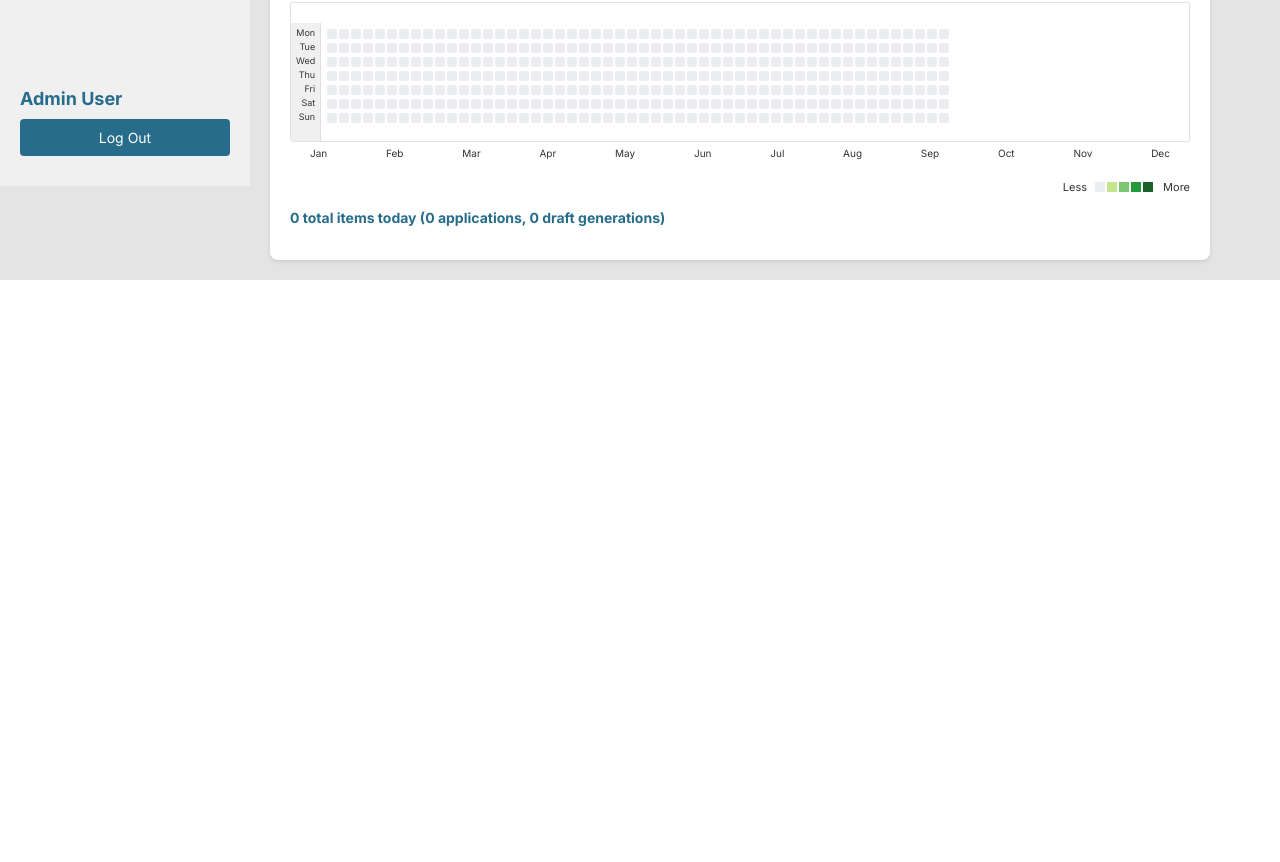
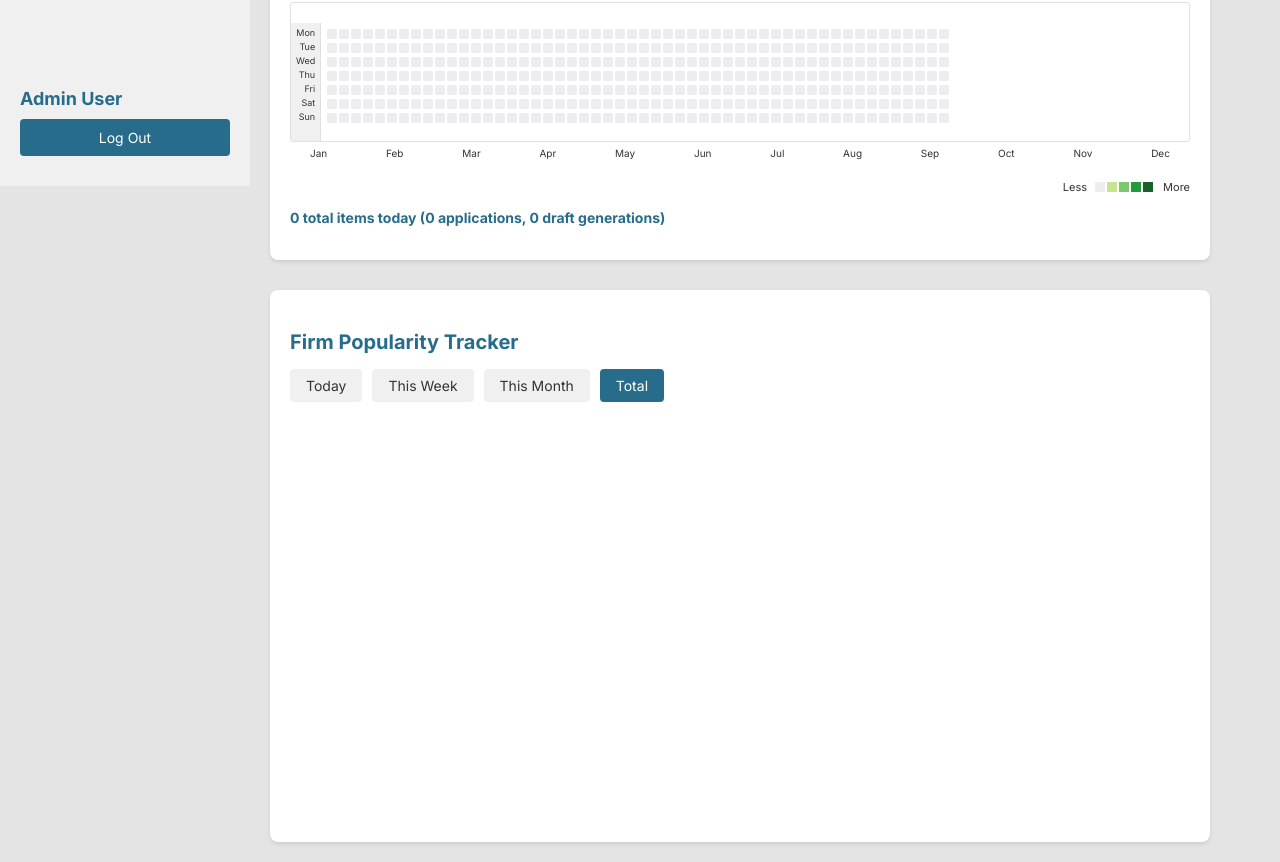
Before and after one commit to lockej2005/talentlex, a React (Create React App) app: page /talentlex-admin in a window 1280 px wide. Shown: the part 614-1476 px from the top of the page. Before the commit the page ends 894 px from the top, so only its background shows below. Built offline with nearby package versions, Linux system fonts and the light colour scheme; no server answers; the database is empty; a web font is replaced by a local one.

Commit message:
firm tracker

```diff
--- a/package.json
+++ b/package.json
@@ -23,6 +23,7 @@
     "react-router-dom": "^6.26.0",
     "react-scripts": "5.0.1",
     "react-select": "^5.8.0",
+    "recharts": "^2.12.7",
     "switch": "^0.0.0",
     "web-vitals": "^2.1.4"
   },
--- a/src/admin/Admin.css
+++ b/src/admin/Admin.css
@@ -369,3 +369,60 @@
     display: none;
   }
 }
+
+.firm-popularity-tracker-admin {
+  margin-top: 30px;
+  max-width: 900px;
+  background-color: #ffffff;
+  padding: 20px;
+  border-radius: 8px;
+  box-shadow: 0 2px 4px rgba(0, 0, 0, 0.1);
+}
+
+.firm-popularity-tracker-admin h3 {
+  color: #276D8B;
+  margin-bottom: 15px;
+  font-size: 20px;
+}
+
+.time-range-selector-admin {
+  display: flex;
+  justify-content: flex-start;
+  margin-bottom: 20px;
+}
+
+.time-range-selector-admin button {
+  background-color: #f0f0f0;
+  border: none;
+  padding: 8px 16px;
+  margin-right: 10px;
+  cursor: pointer;
+  border-radius: 4px;
+  font-size: 14px;
+  color: #333;
+  transition: background-color 0.3s, color 0.3s;
+}
+
+.time-range-selector-admin button:hover {
+  background-color: #e0e0e0;
+}
+
+.time-range-selector-admin button.active-admin {
+  background-color: #276D8B;
+  color: white;
+}
+
+@media (max-width: 768px) {
+  .firm-popularity-tracker-admin {
+    max-width: 100%;
+    overflow-x: auto;
+  }
+
+  .time-range-selector-admin {
+    flex-wrap: wrap;
+  }
+
+  .time-range-selector-admin button {
+    margin-bottom: 10px;
+  }
+}
--- a/src/admin/Admin.js
+++ b/src/admin/Admin.js
@@ -2,6 +2,7 @@ import React, { useState, useEffect } from 'react';
 import { Menu } from 'lucide-react';
 import { Routes, Route, Link, useLocation } from 'react-router-dom';
 import { supabase } from '../supabaseClient';
+import { BarChart, Bar, XAxis, YAxis, Tooltip, ResponsiveContainer } from 'recharts';
 import QueryPage from './data-science/QueryPage';
 import UserSearch from './data-science/UserSearch';
 import UserLeaderboard from './UserLeaderboard';
@@ -15,12 +16,15 @@ const Admin = () => {
   const [activityData, setActivityData] = useState({});
   const [todayApplications, setTodayApplications] = useState(0);
   const [todayDraftGenerations, setTodayDraftGenerations] = useState(0);
+  const [firmPopularityData, setFirmPopularityData] = useState([]);
+  const [timeRange, setTimeRange] = useState('total');
   const location = useLocation();
 
   useEffect(() => {
     fetchSignupData();
     fetchActivityData();
-  }, []);
+    fetchFirmPopularityData();
+  }, [timeRange]);
 
   const getDateString = (date) => {
     return date.toISOString().split('T')[0];
@@ -135,6 +139,71 @@ const Admin = () => {
     setTodayDraftGenerations(todayDraftGenerationCount);
   };
 
+  const fetchFirmPopularityData = async () => {
+    let startDate;
+    const now = new Date();
+    const endDate = new Date(Date.UTC(now.getUTCFullYear(), now.getUTCMonth(), now.getUTCDate(), 23, 59, 59, 999));
+
+    switch (timeRange) {
+      case 'today':
+        startDate = new Date(endDate);
+        startDate.setUTCHours(0, 0, 0, 0);
+        break;
+      case 'week':
+        startDate = new Date(endDate);
+        startDate.setDate(startDate.getDate() - 7);
+        break;
+      case 'month':
+        startDate = new Date(endDate);
+        startDate.setMonth(startDate.getMonth() - 1);
+        break;
+      case 'total':
+      default:
+        startDate = null;
+        break;
+    }
+
+    const draftQuery = supabase
+      .from('draft_generations')
+      .select('firm')
+      .not('firm', 'is', null);
+
+    const applicationsQuery = supabase
+      .from('applications')
+      .select('firm')
+      .not('firm', 'is', null);
+
+    if (startDate) {
+      draftQuery.gte('created_at', startDate.toISOString());
+      applicationsQuery.gte('timestamp', startDate.toISOString());
+    }
+
+    draftQuery.lte('created_at', endDate.toISOString());
+    applicationsQuery.lte('timestamp', endDate.toISOString());
+
+    const [{ data: draftData, error: draftError }, { data: applicationsData, error: applicationsError }] = await Promise.all([
+      draftQuery,
+      applicationsQuery
+    ]);
+
+    if (draftError || applicationsError) {
+      console.error('Error fetching firm popularity data:', draftError || applicationsError);
+      return;
+    }
+
+    const firmCounts = {};
+    [...draftData, ...applicationsData].forEach(item => {
+      firmCounts[item.firm] = (firmCounts[item.firm] || 0) + 1;
+    });
+
+    const sortedData = Object.entries(firmCounts)
+      .sort(([, a], [, b]) => b - a)
+      .slice(0, 10)
+      .map(([firm, count]) => ({ firm, count }));
+
+    setFirmPopularityData(sortedData);
+  };
+
   const toggleMenu = () => {
     setMenuOpen(!menuOpen);
     setShowOverlay(!menuOpen);
@@ -233,6 +302,28 @@ const Admin = () => {
     );
   };
 
+  const renderFirmPopularityTracker = () => {
+    return (
+      <div className="firm-popularity-tracker-admin">
+        <h3>Firm Popularity Tracker</h3>
+        <div className="time-range-selector-admin">
+          <button onClick={() => setTimeRange('today')} className={timeRange === 'today' ? 'active-admin' : ''}>Today</button>
+          <button onClick={() => setTimeRange('week')} className={timeRange === 'week' ? 'active-admin' : ''}>This Week</button>
+          <button onClick={() => setTimeRange('month')} className={timeRange === 'month' ? 'active-admin' : ''}>This Month</button>
+          <button onClick={() => setTimeRange('total')} className={timeRange === 'total' ? 'active-admin' : ''}>Total</button>
+        </div>
+        <ResponsiveContainer width="100%" height={400}>
+          <BarChart data={firmPopularityData}>
+            <XAxis dataKey="firm" />
+            <YAxis />
+            <Tooltip />
+            <Bar dataKey="count" fill="#276D8B" />
+          </BarChart>
+        </ResponsiveContainer>
+      </div>
+    );
+  };
+
   return (
     <div className="layout-admin">
       <div className={`sidebar-admin ${menuOpen ? 'open-admin' : ''}`}>
@@ -274,6 +365,7 @@ const Admin = () => {
                 <p className="welcome-text-admin">Welcome to the TalentLex Admin Dashboard. Use the Query Page to access and analyze data, the User Search to find and view user profiles, or check the User Leaderboard to see top contributors.</p>
                 {renderContributionHistory(signupData, "Sign Ups", `${todaySignups} signups today so far`)}
                 {renderContributionHistory(activityData, "Applications and Draft Generations", `${todayApplications + todayDraftGenerations} total items today (${todayApplications} applications, ${todayDraftGenerations} draft generations)`, true)}
+                {renderFirmPopularityTracker()}
               </>
             } />
             <Route path="/query" element={<QueryPage />} />
```
Also changed, not shown: 1 other file (tests, documents, lock files or other folders).
